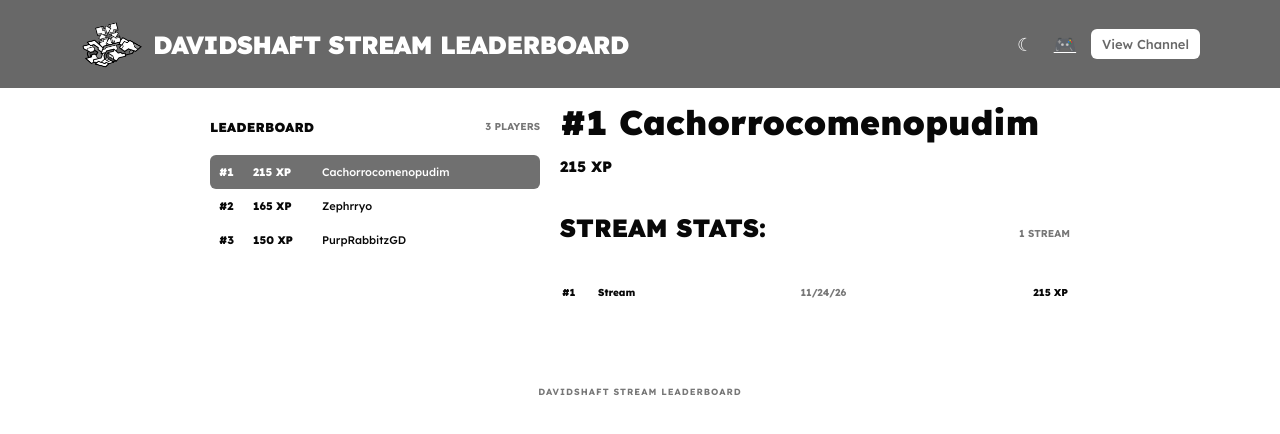
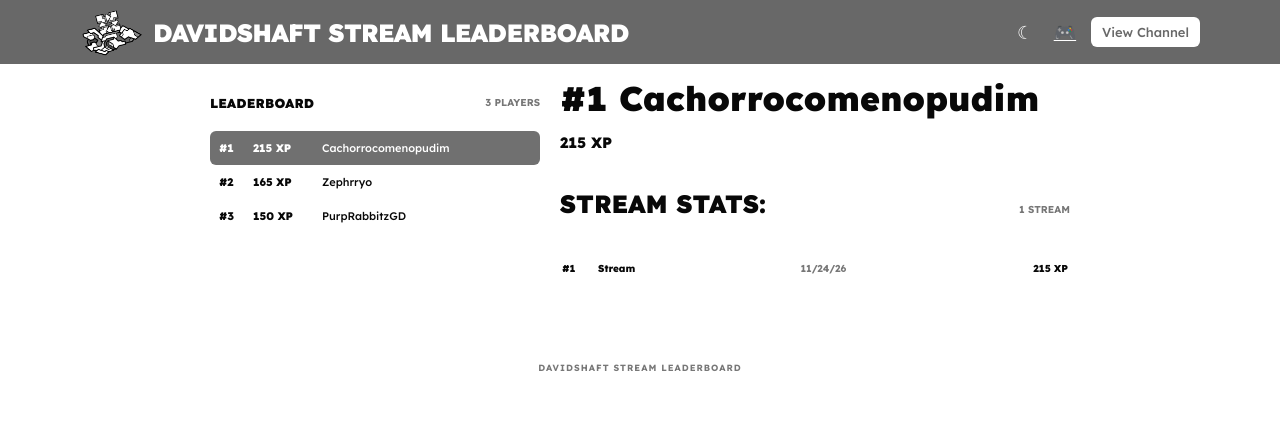
Before and after one commit to d-gdps/DavidshaftStreamLeaderboard, a plain HTML site: page index.html in a window 1280 px wide. Drawn offline with nearby package versions, Linux system fonts and the light colour scheme.

Commit message:
Update main.css

```diff
--- a/main.css
+++ b/main.css
@@ -38,14 +38,14 @@ body {
 
 .site-header {
   width: 100%;
-  min-height: 88px;
+  min-height: 64px;
   background: var(--header-bg);
   color: var(--header-text);
 }
 
 .header-inner {
   width: min(1120px, calc(100% - 32px));
-  min-height: 88px;
+  min-height: 64px;
   margin: 0 auto;
   display: flex;
   align-items: center;
```
